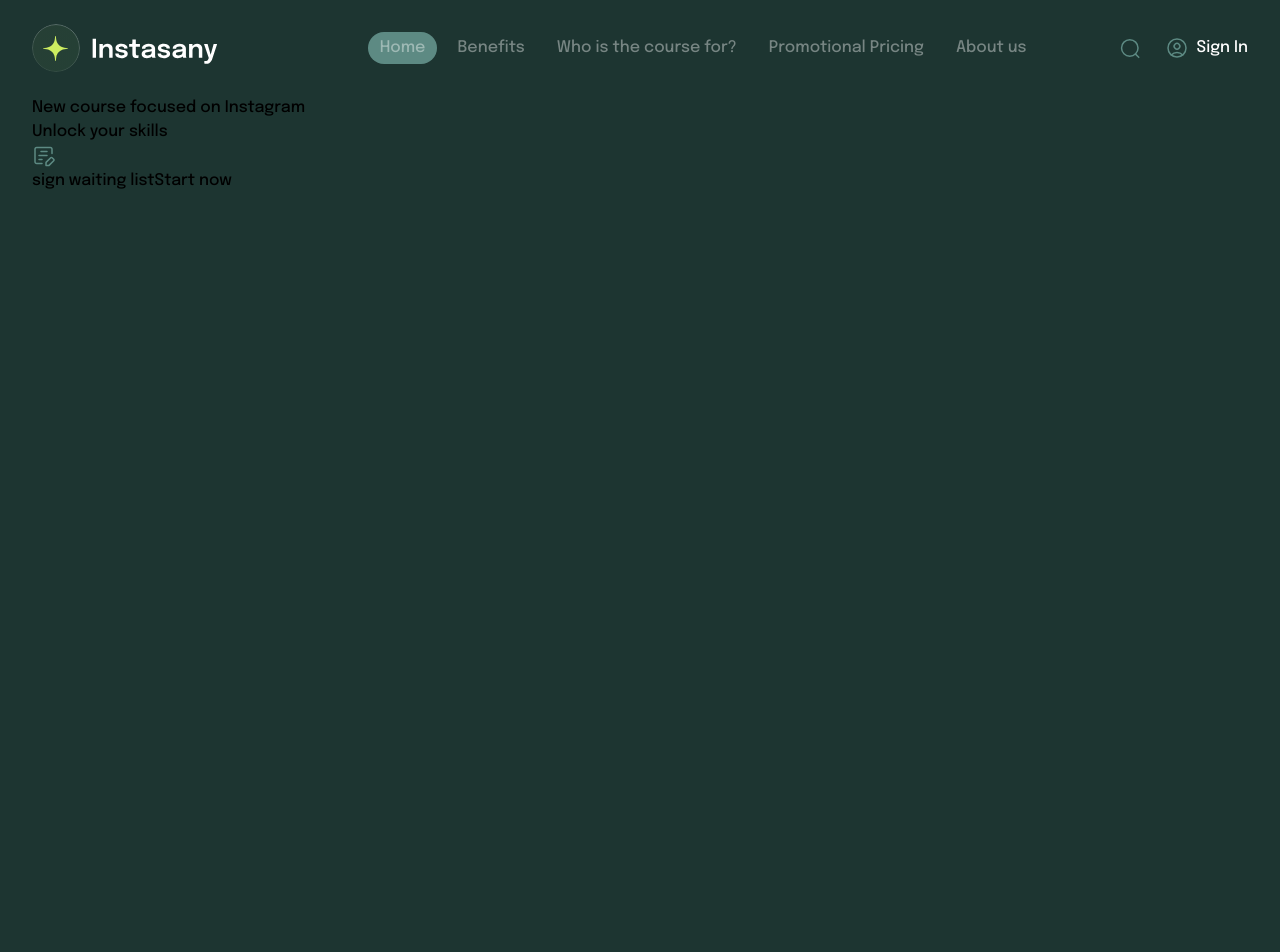
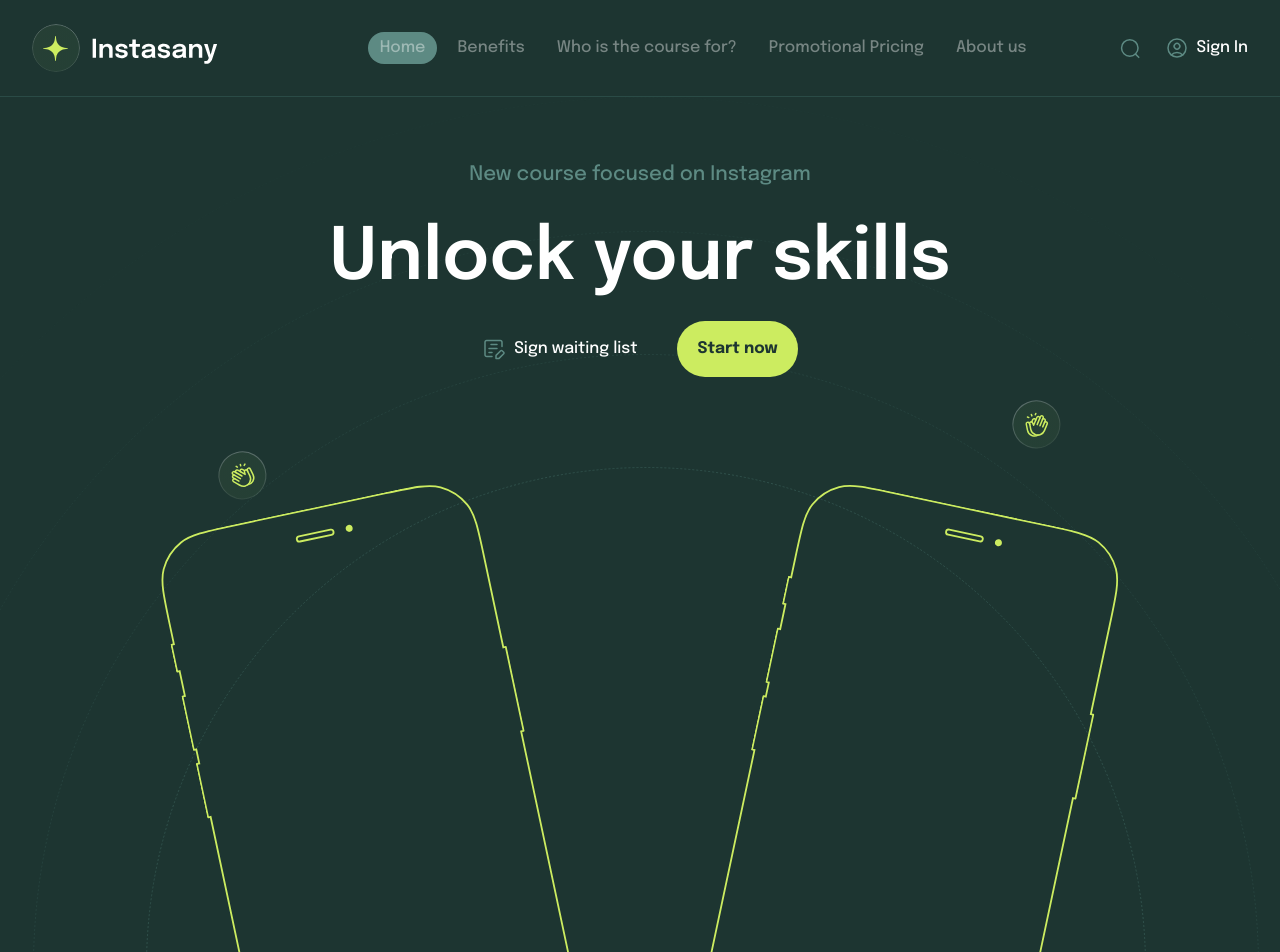
Before and after one commit to walacefex/instasany, a Next.js app: page / in a window 1280 px wide. Shown: the top 952 px of the page. Built offline with nearby package versions, Linux system fonts and the light colour scheme.

Commit message:
Creating section hero component the main part site

```diff
--- a/src/components/SectionHero/index.tsx
+++ b/src/components/SectionHero/index.tsx
@@ -2,24 +2,64 @@
 import { GridContainer } from "../Grid";
 
 import FileIcon from '/public/icon-file.svg';
+import HandIcon02 from '/public/icon-hand-02.svg';
+import HandIcon from '/public/icon-hand.svg';
+import MockupIcon from '/public/mockup.svg';
 
 export function SectionHero() {
   return (
-    <section className="w-full h-section-hero bg-green-primary">
-     <GridContainer>
-      <div>
-        <h3>New course focused on Instagram</h3>
-        <h1>Unlock your skills</h1>
-        <div>
-          <button>
+    <section
+      className="relative w-full h-section-hero bg-hero bg-no-repeat bg-top
+    bg-green-primary border-t border-t-green-border pt-16 overflow-hidden"
+    >
+     <GridContainer className="flex flex-col items-center">
+      <div className="w-full max-w-text-hero text-center">
+        <h3 className="text-xl font-medium text-green-activated mb-4">
+          New course focused on Instagram
+        </h3>
+        <h1 className="text-white text-7xl/normal font-semibold mb-2">Unlock your skills</h1>
+        <div className="flex items-center justify-center gap-10">
+          <button className="flex items-center gap-2">
             <Image
               src={FileIcon}
               alt="File Icon"
             />
-          sign waiting list
+            <span className="text-white font-medium">Sign waiting list</span>
           </button>
-          <button>Start now</button>
+          <button
+            className="py-4 px-5 bg-green-btn rounded-full
+          text-green-primary font-bold"
+          >
+            Start now
+          </button>
         </div>
+      </div>
+      <div className="relative w-full max-w-area-icons h-28 mt-4">
+        <Image
+          src={HandIcon}
+          alt="Hand Icon"
+          className="absolute bottom-0 left-0"
+        />
+        <Image
+          src={HandIcon02}
+          alt="Hand Icon"
+          className="absolute top-0 right-0"
+        />
+      </div>
+      <div
+        className="absolute -bottom-44 w-full max-w-area-mockups
+        flex justify-between"
+      >
+        <Image
+          src={MockupIcon}
+          alt="Mockup Smartphone"
+          className="relative -rotate-12 top-[1.1rem] left-[3.3rem]"
+        />
+        <Image
+          src={MockupIcon}
+          alt="Mockup Smartphone"
+          className="relative rotate-12 top-[1.1rem] right-[3.3rem]"
+        />
       </div>
      </GridContainer>
     </section>
```
